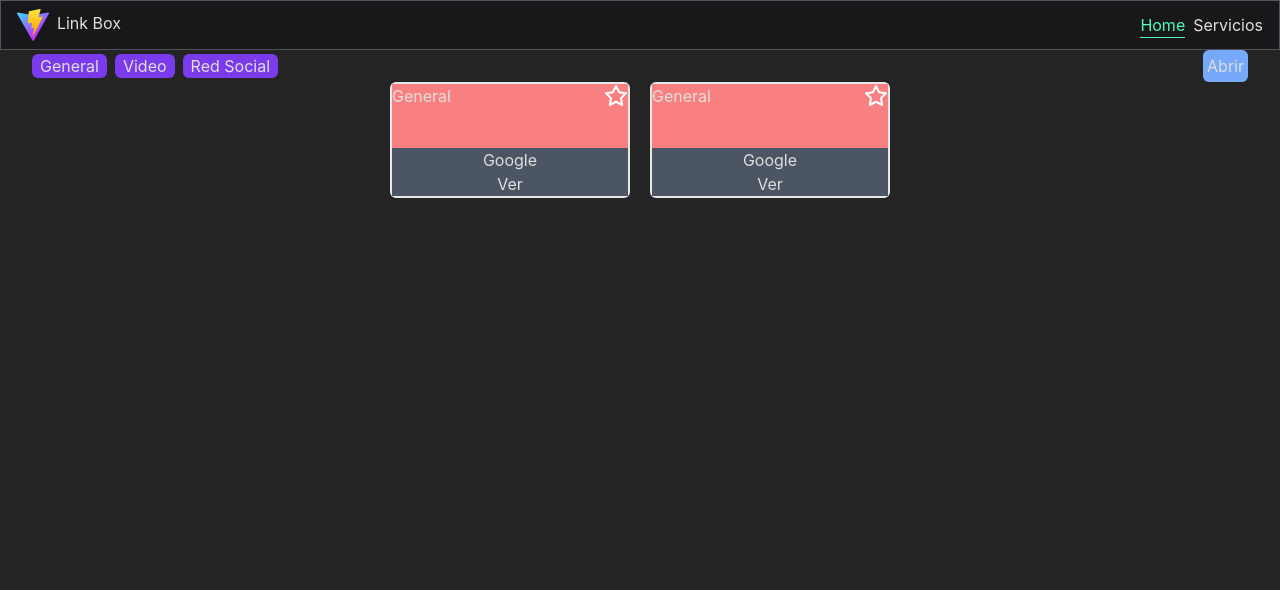
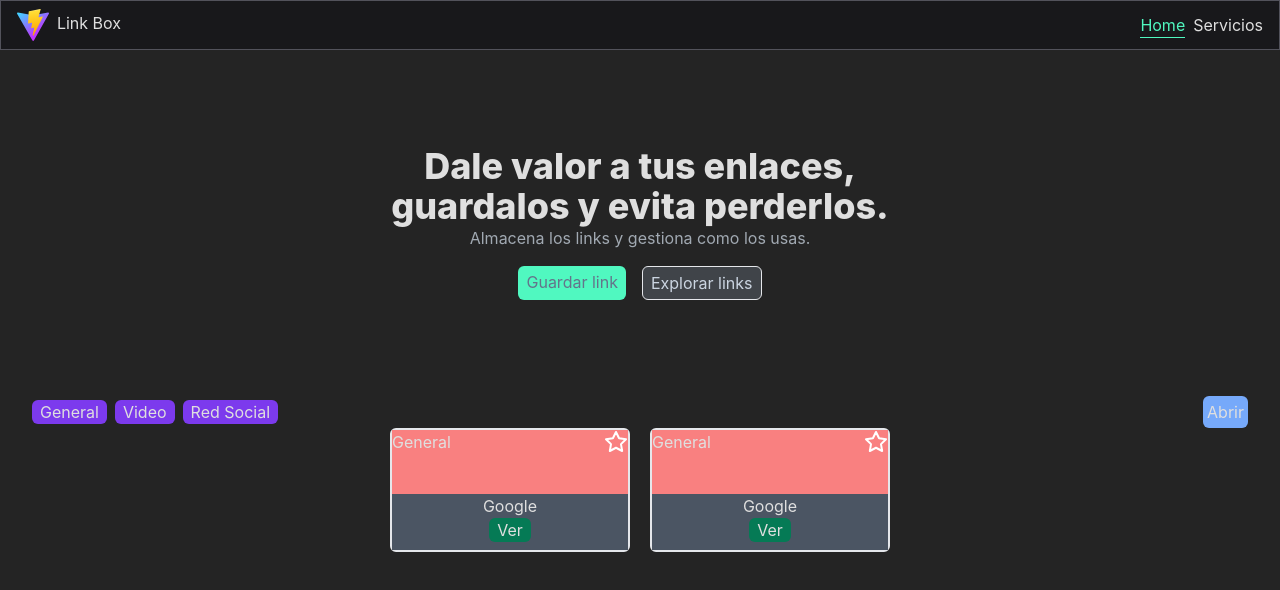
Before and after one commit to Geider10/Markbooks, a React (Vite) app: page / in a window 1280 px wide. Shown: the top 590 px of the page. Built offline with nearby package versions, Linux system fonts and the light colour scheme.

Commit message:
create component details

```diff
--- a/src/components/header/Header.jsx
+++ b/src/components/header/Header.jsx
@@ -9,7 +9,6 @@ function Header() {
             <nav className="flex gap-2 justify-center">
                 <NavLink to="/" className={({ isActive }) => isActive ? "active" : "link"} >Home</NavLink>
                 <NavLink to="/Board" className={({ isActive }) => isActive ? "active" : "link"} >Servicios</NavLink>
-                {/* <NavLink to="/Graficos" className={({ isActive }) => isActive ? "active" : "link"} >Gráficos</NavLink> */}
             </nav>
         </header>
     )
--- a/src/components/main/form/Path.jsx
+++ b/src/components/main/form/Path.jsx
@@ -1,5 +1,5 @@
 import { Link,NavLink } from "react-router-dom";
-function Path ({name, path, tipo}){
-    return <NavLink to={path} className={({isActive})=> isActive ? "link": "active"} target={tipo}> {name}</NavLink>
+function Path ({name, path, tipo, style}){
+    return <Link to={path} className={style} target={tipo}> {name}</Link>
 }
 export default Path;
--- /dev/null
+++ b/src/components/main/home/Details.jsx
@@ -0,0 +1,17 @@
+import Path from "../form/Path";
+function Details (){
+    return(
+        <div className="text-center my-24">
+           <h2 className="text-4xl font-extrabold"> Dale valor a tus enlaces,<br />
+            guardalos y evita perderlos.</h2>
+            <p className="text-slate-300/75 text-md">Almacena los links y gestiona como los usas.</p>
+            <div  className="flex gap-4 justify-center mt-4">
+                <Path path={"/Board"} name={"Guardar link"} style={"backOne px-2 py-1 rounded-md text-slate-500"}/>
+                <Path path={"#"} name={"Explorar links"} style={"bg-slate-400/25 border px-2 py-1 rounded-md text-slate-300"}/>
+
+            </div>
+        </div>
+
+    )
+}
+export default Details;
--- a/src/components/main/home/Home.jsx
+++ b/src/components/main/home/Home.jsx
@@ -1,8 +1,10 @@
 import RenderTag from "./RenderTag";
 import RenderSite from "./RenderSite";
+import Details from "./Details";
 function Home (){
     return(
         <>
+        <Details/>
         <RenderTag/>
         <RenderSite/>
         {/* <Form/> */}
--- a/src/index.css
+++ b/src/index.css
@@ -49,3 +49,15 @@ body {
   border-bottom: 1px solid #50f8c0;
   color: #50f8c0;
 }
+.colorOne{
+  color: #50f8c0;
+}.colorTwo{
+  color: #faba31;
+}
+.backOne{
+  background-color: #50f8c0;
+}
+.backTwo{
+  background-color: #faba31;
+
+}
```
